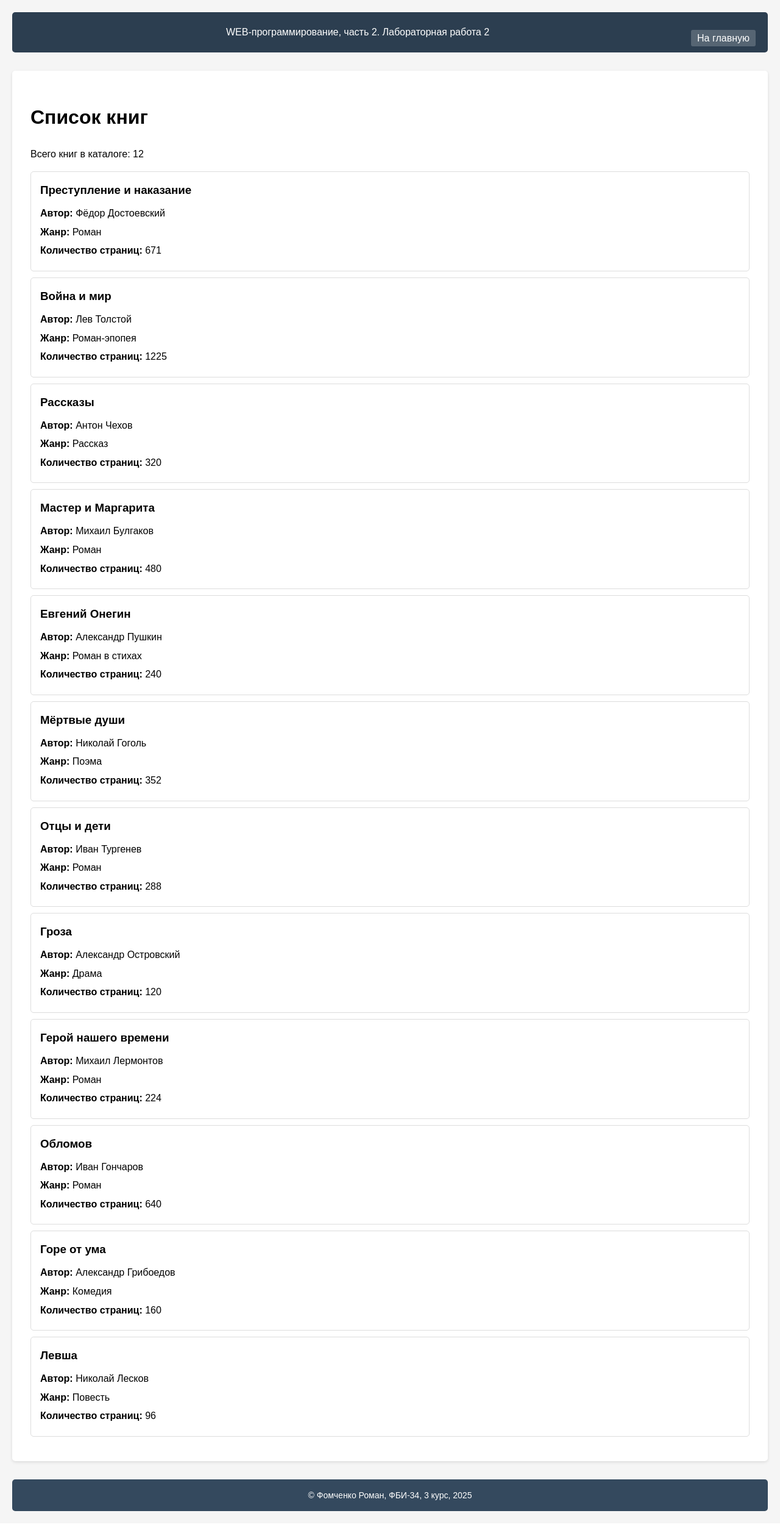
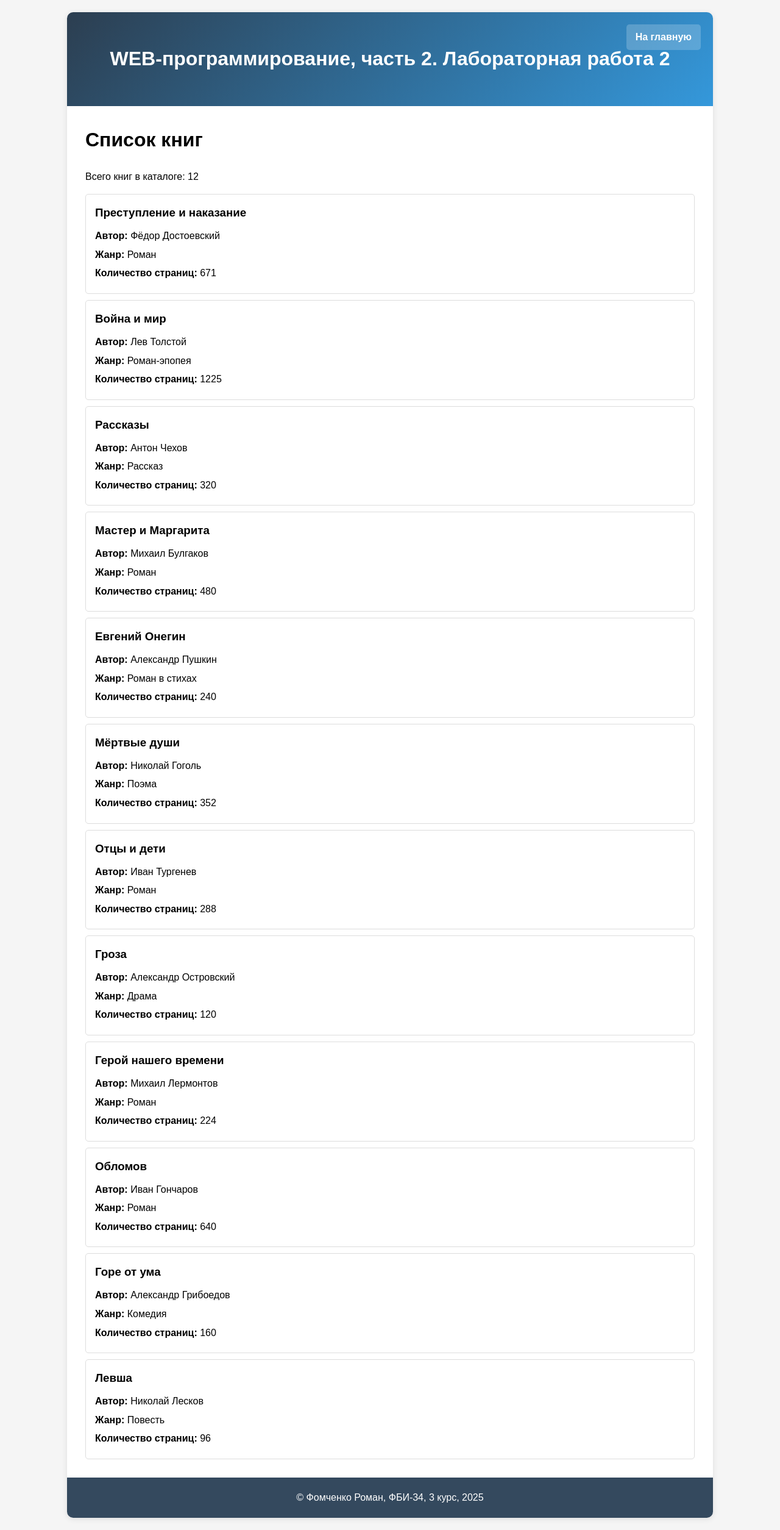
Before and after one commit to Sqkel0v3/web-back-labs, a Flask app: page /lab2/books in a window 1280 px wide. Shown: the whole page at 61% size. Before the commit the page ends 2478 px from the top, so only its background shows below. Run offline with Flask 3, Linux system fonts and the light colour scheme.

Commit message:
Фавиконка

```diff
--- a/templates/base.html
+++ b/templates/base.html
@@ -1,23 +1,133 @@
 <!DOCTYPE html>
-<html lang="en">
+<html>
 <head>
     <meta charset="UTF-8">
     <meta name="viewport" content="width=device-width, initial-scale=1.0">
     <title>Фомченко Роман. {% block lab %}{% endblock %}</title>
-    <link rel="stylesheet" href="{{ url_for('static', filename='main.css') }}">
+
+    <link rel="icon" href="{{ url_for('static', filename='favicon.png') }}">
+
+    <style>
+        body {
+            font-family: Arial, sans-serif;
+            margin: 0;
+            padding: 20px;
+            background-color: #f5f5f5;
+            line-height: 1.6;
+        }
+        .container {
+            max-width: 1000px;
+            margin: 0 auto;
+            background: white;
+            padding: 30px;
+            border-radius: 10px;
+            box-shadow: 0 2px 10px rgba(0,0,0,0.1);
+        }
+        header {
+            background: linear-gradient(135deg, #2c3e50, #3498db);
+            color: white;
+            padding: 30px;
+            text-align: center;
+            border-radius: 10px 10px 0 0;
+            margin: -30px -30px 30px -30px;
+            position: relative;
+        }
+        .home-link {
+            position: absolute;
+            top: 20px;
+            right: 20px;
+            color: white;
+            text-decoration: none;
+            background: rgba(255,255,255,0.2);
+            padding: 8px 15px;
+            border-radius: 5px;
+            font-weight: bold;
+            transition: background 0.3s ease;
+        }
+        .home-link:hover {
+            background: rgba(255,255,255,0.3);
+        }
+        main {
+            min-height: 400px;
+        }
+        footer {
+            margin-top: 40px;
+            padding: 20px;
+            background: #34495e;
+            color: white;
+            text-align: center;
+            border-radius: 0 0 10px 10px;
+            margin: 30px -30px -30px -30px;
+        }
+        nav {
+            background: #ecf0f1;
+            padding: 20px;
+            border-radius: 8px;
+            margin: 20px 0;
+        }
+        nav ul {
+            list-style: none;
+            padding: 0;
+            margin: 0;
+        }
+        nav li {
+            margin: 10px 0;
+        }
+        nav a {
+            display: block;
+            padding: 12px 20px;
+            background: #3498db;
+            color: white;
+            text-decoration: none;
+            border-radius: 6px;
+            transition: background 0.3s ease;
+            font-weight: bold;
+        }
+        nav a:hover {
+            background: #2980b9;
+            transform: translateX(5px);
+        }
+        .routes-section {
+            background: #e8f4f8;
+            padding: 20px;
+            border-radius: 8px;
+            margin: 20px 0;
+            border-left: 4px solid #2c3e50;
+        }
+        .routes-list {
+            list-style-type: none;
+            padding: 0;
+        }
+        .routes-list li {
+            margin: 8px 0;
+        }
+        .routes-list a {
+            color: #2c3e50;
+            text-decoration: none;
+            padding: 5px 10px;
+            border-radius: 4px;
+            transition: background-color 0.3s;
+        }
+        .routes-list a:hover {
+            background-color: #3498db;
+            color: white;
+        }
+    </style>
 </head>
 <body>
+    <div class="container">
         <header>
-        <div style="float: right; margin-top: 10px;">
-            <a href="/" style="color: white; text-decoration: none; background: rgba(255,255,255,0.2); padding: 5px 10px; border-radius: 3px;">На главную</a>
-        </div>
-        WEB-программирование, часть 2. {{ self.lab() }}
+            <a href="/" class="home-link">На главную</a>
+            <h1>WEB-программирование, часть 2. {{ self.lab() }}</h1>
         </header>
+
         <main>
             {% block main %}{% endblock %}
         </main>
+
         <footer>
             &copy; Фомченко Роман, ФБИ-34, 3 курс, 2025
         </footer>
+    </div>
 </body>
 </html>
```
Lines whose indentation alone changed are shown as unchanged.
